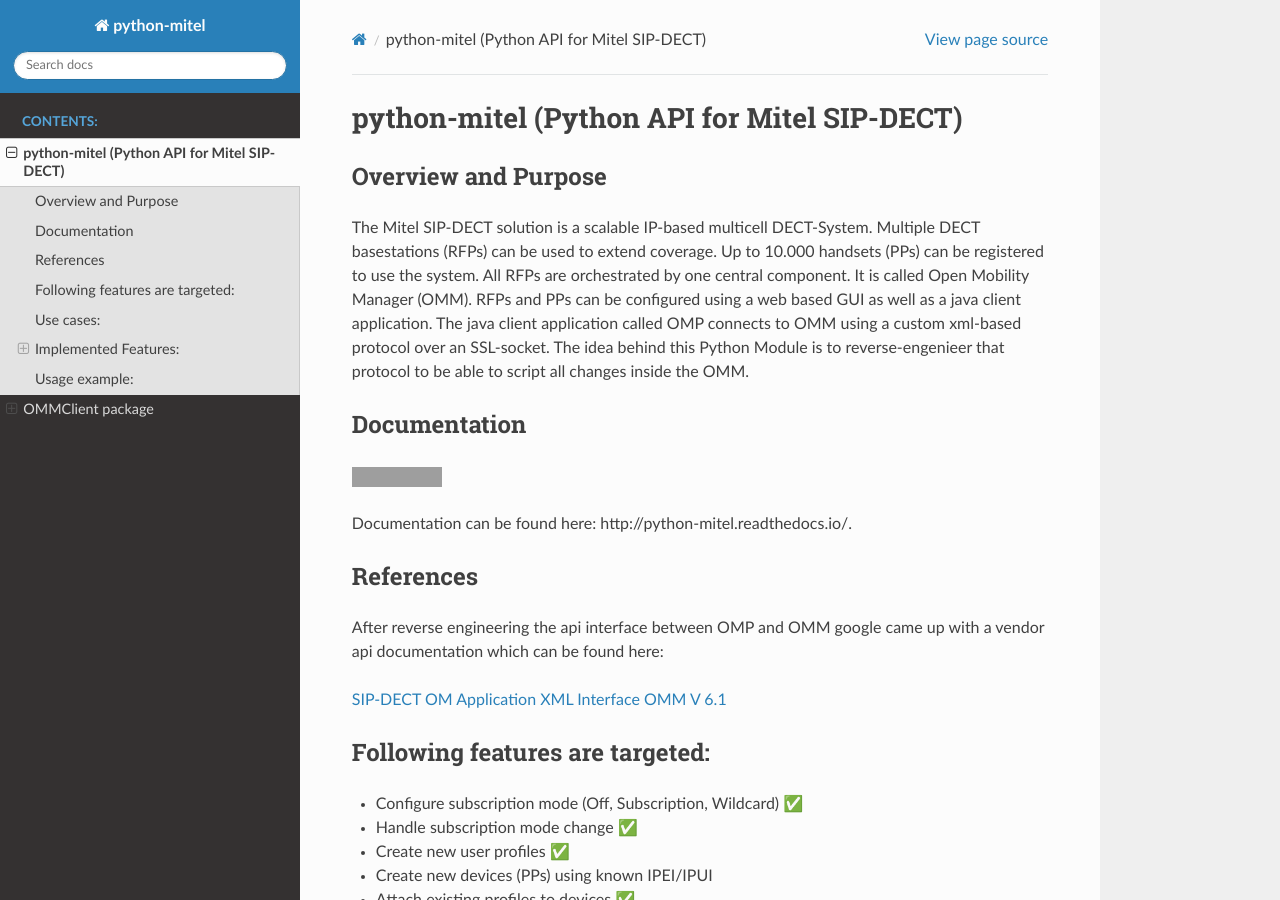
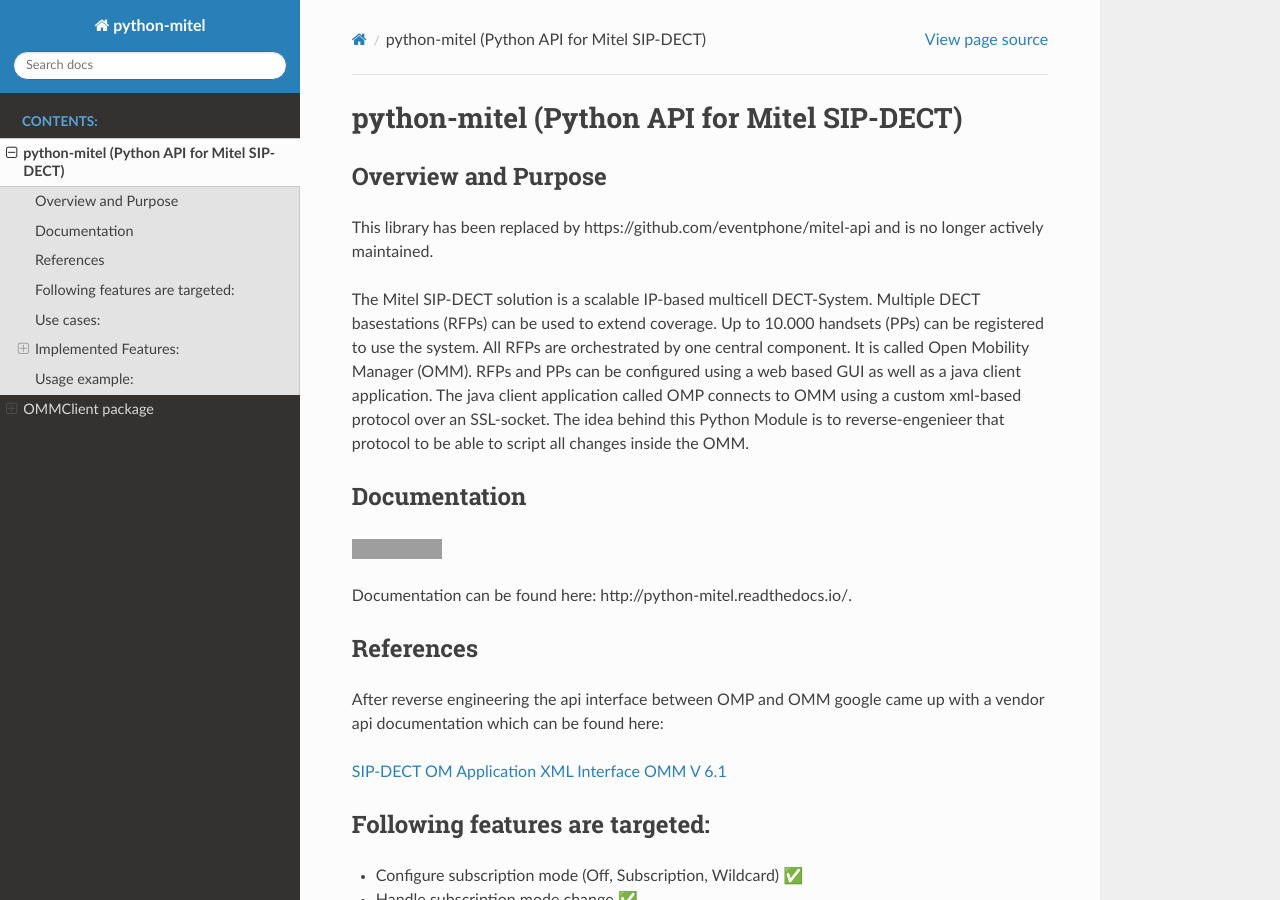
Before and after one commit to eventphone/python-mitel, a Sphinx documentation site: the page built from docs/README.md, in a window 1280 px wide and 900 px high. Built offline with Sphinx 7.4.7 and the Read the Docs theme 2.0.0, drawn with Linux system fonts in a browser that asks for light colours; grey boxes are pictures that could not be loaded.

Commit message:
Update README.md

```diff
--- a/docs/README.md
+++ b/docs/README.md
@@ -1,6 +1,8 @@
 # python-mitel (Python API for Mitel SIP-DECT)
 
 ## Overview and Purpose
+
+This library has been replaced by https://github.com/eventphone/mitel-api and is no longer actively maintained.
 
 The Mitel SIP-DECT solution is a scalable IP-based multicell
 DECT-System. Multiple DECT basestations (RFPs) can be used to extend
```
